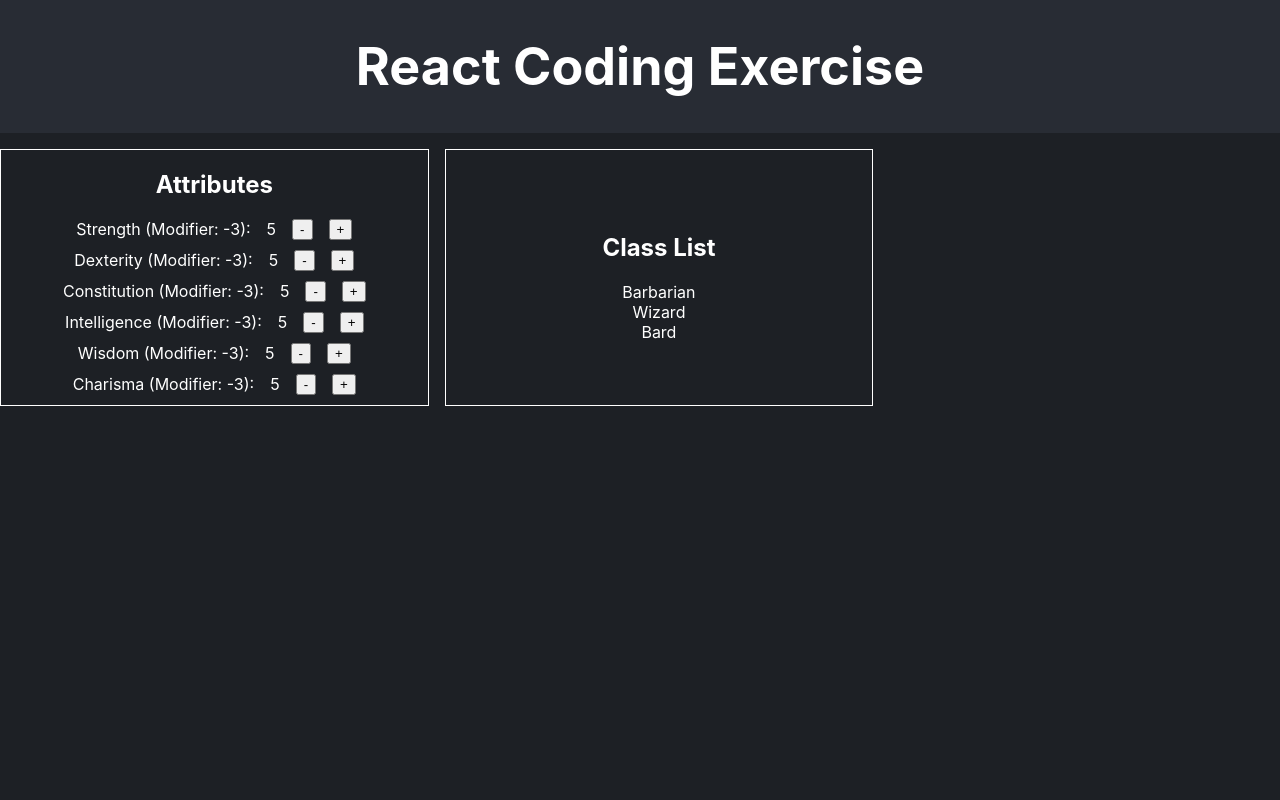
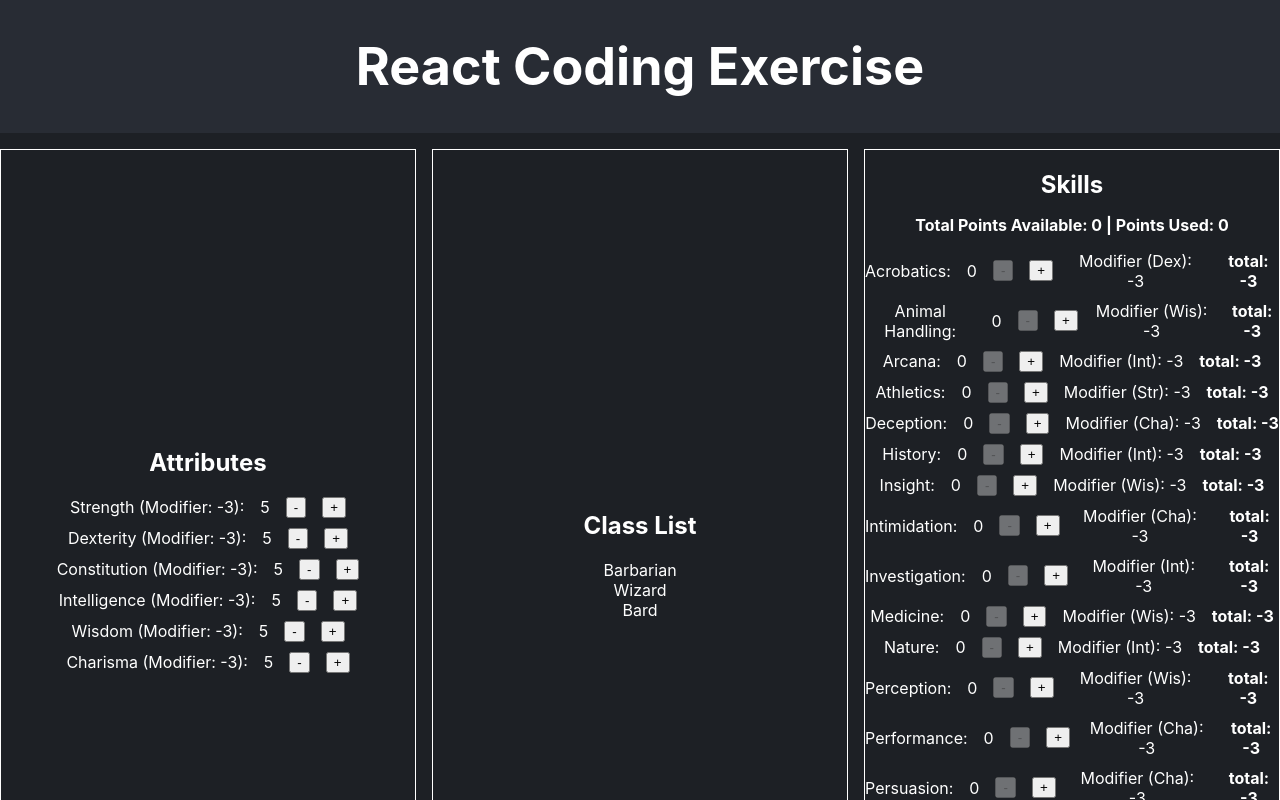
Before and after one commit to upqiefarhad-bit/ecruiting-webapp-character, a React (Create React App) app: page / in a window 1280 px wide. Shown: the top 800 px of the page. Built offline with nearby package versions, Linux system fonts and the light colour scheme.

Commit message:
added skills section and updated other stuff to allow skills section to work

```diff
--- a/src/App.tsx
+++ b/src/App.tsx
@@ -3,10 +3,12 @@ import './App.css';
 import { initialAttributes } from './consts';
 import { Attributes } from './components/Attributes';
 import { ClassList } from './components/ClassList';
+import { Skills } from './components/Skills';
 import type { Attributes as AttributesType } from './types';
 
 function App() {
   const [attributes, setAttributes] = useState<AttributesType>(initialAttributes);
+
   return (
     <div className="App">
       <header className="App-header">
@@ -16,6 +18,7 @@ function App() {
         <div className="App-section-content">
           <Attributes attributes={attributes} setAttributes={setAttributes} />
           <ClassList attributes={attributes} />
+          <Skills intelligenceModifier={attributes.Intelligence.modifier} attributes={attributes}/>
         </div>
       </section>
     </div>
--- a/src/components/Attributes.tsx
+++ b/src/components/Attributes.tsx
@@ -1,5 +1,6 @@
 import { ATTRIBUTE_LIST } from '../consts';
 import type { Attributes as AttributesType } from '../types';
+import { calculateModifier } from '../utils';
 import '../css/Attributes.css';
 
 interface AttributesProps {
@@ -8,39 +9,42 @@ interface AttributesProps {
 }
 
 export const Attributes = ({ attributes, setAttributes }: AttributesProps) => {
-    const calculateModifier = (value: number): number => {
-        return Math.floor((value - 10) / 2);
-    };
-
     const formatModifier = (modifier: number): string => {
         return modifier >= 0 ? `+${modifier}` : `${modifier}`;
     };
 
     const incrementAttribute = (attributeName: keyof AttributesType) => {
-        setAttributes(prev => ({
-            ...prev,
-            [attributeName]: prev[attributeName] + 1,
-        }));
+        setAttributes(prev => {
+            const newValue = prev[attributeName].value + 1;
+            const newModifier = calculateModifier(newValue);
+            return {
+                ...prev,
+                [attributeName]: { value: newValue, modifier: newModifier },
+            };
+        });
     };
 
     const decrementAttribute = (attributeName: keyof AttributesType) => {
-        setAttributes(prev => ({
-            ...prev,
-            [attributeName]: prev[attributeName] - 1,
-        }));
+        setAttributes(prev => {
+            const newValue = prev[attributeName].value - 1;
+            const newModifier = calculateModifier(newValue);
+            return {
+                ...prev,
+                [attributeName]: { value: newValue, modifier: newModifier },
+            };
+        });
     };
 
     return (
         <div className="attributes-container">
             <h1 className="attributes-header">Attributes</h1>
             {ATTRIBUTE_LIST.map(attributeName => {
-                const attributeValue = attributes[attributeName];
-                const modifier = calculateModifier(attributeValue);
-                const formattedModifier = formatModifier(modifier);
+                const attributeData = attributes[attributeName as keyof AttributesType];
+                const formattedModifier = formatModifier(attributeData.modifier);
                 return (
                     <div key={attributeName} className="attribute-row">
                         <span>{attributeName} (Modifier: {formattedModifier}):</span>
-                        <span>{attributeValue}</span>
+                        <span>{attributeData.value}</span>
                         <button onClick={() => decrementAttribute(attributeName as keyof AttributesType)}>-</button>
                         <button onClick={() => incrementAttribute(attributeName as keyof AttributesType)}>+</button>
                     </div>
--- a/src/components/ClassList.tsx
+++ b/src/components/ClassList.tsx
@@ -1,6 +1,6 @@
 import '../css/ClassLists.css';
 import { CLASS_LIST } from '../consts';
-import type { Attributes as AttributesType, Class } from '../types';
+import type { Attributes as AttributesType, AttributeValues, Class } from '../types';
 import { useState } from 'react';
 
 interface ClassListProps {
@@ -9,9 +9,9 @@ interface ClassListProps {
 
 export const ClassList = ({ attributes }: ClassListProps) => {
     const [classToShow, setClassToShow] = useState<Class | null>(null)
-    const meetsRequirements = (classRequirements: AttributesType): boolean => {
+    const meetsRequirements = (classRequirements: AttributeValues): boolean => {
         return Object.keys(classRequirements).every(currAttribute => {
-            return attributes[currAttribute] >= classRequirements[currAttribute];
+            return attributes[currAttribute as keyof AttributesType].value >= classRequirements[currAttribute as keyof AttributeValues];
         });
     };
 
--- /dev/null
+++ b/src/components/Skills.tsx
@@ -0,0 +1,67 @@
+import { useState } from 'react';
+import '../css/Skills.css';
+import { SKILL_LIST } from '../consts';
+import type { Attributes as AttributesType } from '../types';
+
+interface SkillsProps {
+    intelligenceModifier: number;
+    attributes: AttributesType;
+}
+
+export const Skills = ({ intelligenceModifier, attributes }: SkillsProps) => {
+    const [skillPoints, setSkillPoints] = useState<Record<string, number>>(() => {
+        const initial: Record<string, number> = {};
+        SKILL_LIST.forEach(skill => initial[skill.name] = 0);
+        return initial;
+    });
+
+    const totalAvailPoints = 10 + (4 * intelligenceModifier);
+
+    const totalPointsUsed = Object.values(skillPoints).reduce((acc, points) => acc + points, 0);
+
+
+    const incrementSkillPoints = (skillName: string) => {
+        setSkillPoints(prev => {
+            if (totalPointsUsed >= totalAvailPoints) {
+                window.alert('max points already used');
+                return prev;
+            }
+            return {
+                ...prev,
+                [skillName]: (prev[skillName] || 0) + 1,
+            };
+        });
+    };
+
+    const decrementSkillPoints = (skillName: string) => {
+        setSkillPoints(prev => ({
+            ...prev,
+            [skillName]: Math.max(0, (prev[skillName] || 0) - 1),
+        }));
+    };
+
+    return (
+        <div className="skills-container">
+            <h1 className="skills-header">Skills</h1>
+            <div className="points-info">Total Points Available: {Math.max(0, totalAvailPoints)} | Points Used: {totalPointsUsed}</div>
+            {SKILL_LIST.map(skill => {
+                const points = skillPoints[skill.name];
+                const attributeName = skill.attributeModifier as keyof AttributesType;
+                const modifierValue = attributes[attributeName].modifier;
+                const total = points + modifierValue;
+                return (
+                    <div key={skill.name} className="skill-row">
+                        <span>{skill.name}:</span>
+                        <span>{points}</span>
+                        <button onClick={() => decrementSkillPoints(skill.name)} disabled={points === 0}>-</button>
+                        <button onClick={() => incrementSkillPoints(skill.name)}>+</button>
+                        <span>
+                            Modifier ({skill.attributeModifier.substring(0, 3)}): {modifierValue}
+                        </span>
+                        <strong>total: {total}</strong>
+                    </div>
+                );
+            })}
+        </div>
+    );
+}
--- a/src/consts.ts
+++ b/src/consts.ts
@@ -1,4 +1,5 @@
-import type { Attributes, Class } from "./types";
+import type { Attributes, AttributeValues, Class } from "./types";
+import { calculateModifier } from "./utils";
 
 export const ATTRIBUTE_LIST = [
     'Strength',
@@ -11,16 +12,18 @@ export const ATTRIBUTE_LIST = [
 
 export const initialAttributeValue = 5;
 
+
+
 export const initialAttributes: Attributes = {
-    Strength: initialAttributeValue,
-    Dexterity: initialAttributeValue,
-    Constitution: initialAttributeValue,
-    Intelligence: initialAttributeValue,
-    Wisdom: initialAttributeValue,
-    Charisma: initialAttributeValue,
+    Strength: { value: initialAttributeValue, modifier: calculateModifier(initialAttributeValue) },
+    Dexterity: { value: initialAttributeValue, modifier: calculateModifier(initialAttributeValue) },
+    Constitution: { value: initialAttributeValue, modifier: calculateModifier(initialAttributeValue) },
+    Intelligence: { value: initialAttributeValue, modifier: calculateModifier(initialAttributeValue) },
+    Wisdom: { value: initialAttributeValue, modifier: calculateModifier(initialAttributeValue) },
+    Charisma: { value: initialAttributeValue, modifier: calculateModifier(initialAttributeValue) },
 };
 
-export const CLASS_LIST: Record<Class, Attributes> = {
+export const CLASS_LIST: Record<Class, AttributeValues> = {
     'Barbarian': {
         'Strength': 14,
         'Dexterity': 9,
--- /dev/null
+++ b/src/css/Skills.css
@@ -0,0 +1,24 @@
+.skills-container {
+    width: 33.33%;
+    display: flex;
+    flex-direction: column;
+    align-items: center;
+    justify-content: center;
+    border: 1px solid white;
+}
+
+.skills-header {
+    margin-bottom: 1rem;
+}
+
+.points-info {
+    margin-bottom: 1rem;
+    font-weight: bold;
+}
+
+.skill-row {
+    margin-bottom: 10px;
+    display: flex;
+    align-items: center;
+    gap: 1rem;
+}
--- /dev/null
+++ b/src/utils.ts
@@ -0,0 +1,3 @@
+export const calculateModifier = (value: number): number => {
+    return Math.floor((value - 10) / 2);
+};
```
Also changed, not shown: src/types.ts (+14 -0 lines).
